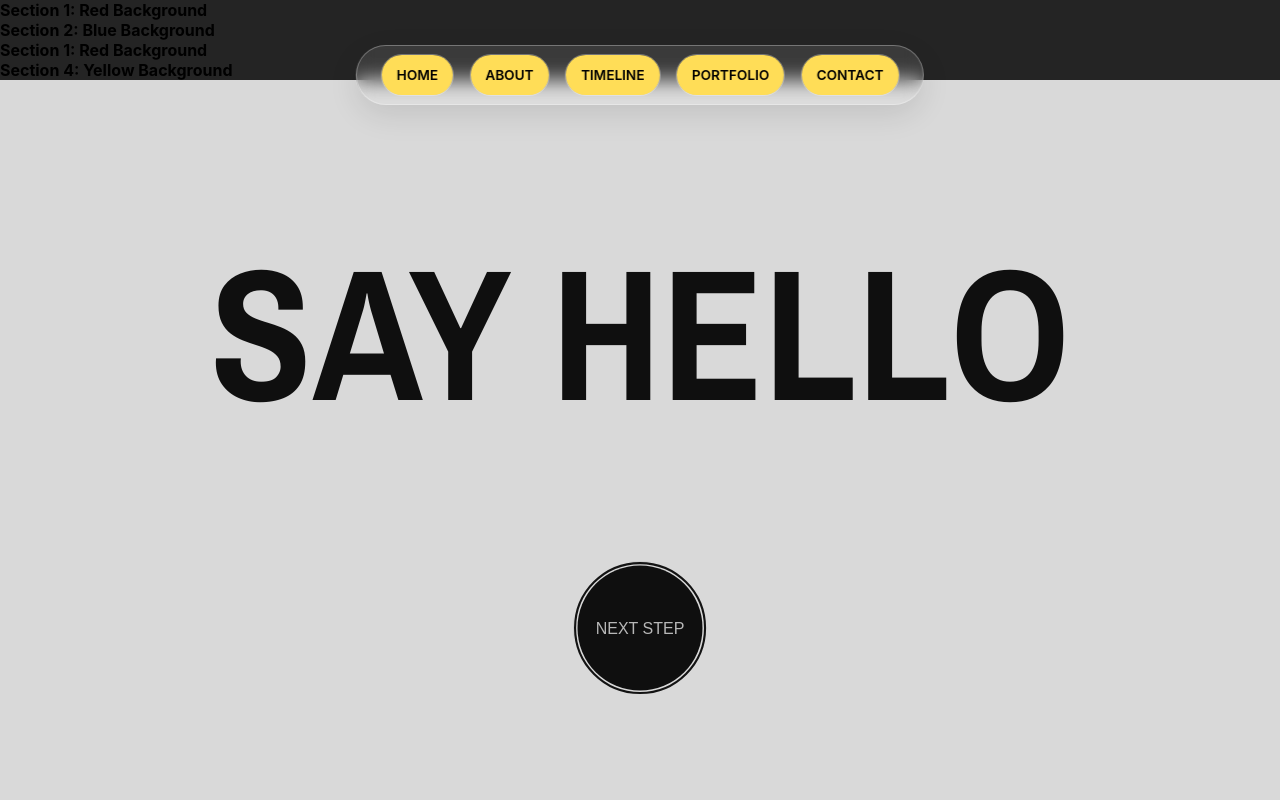
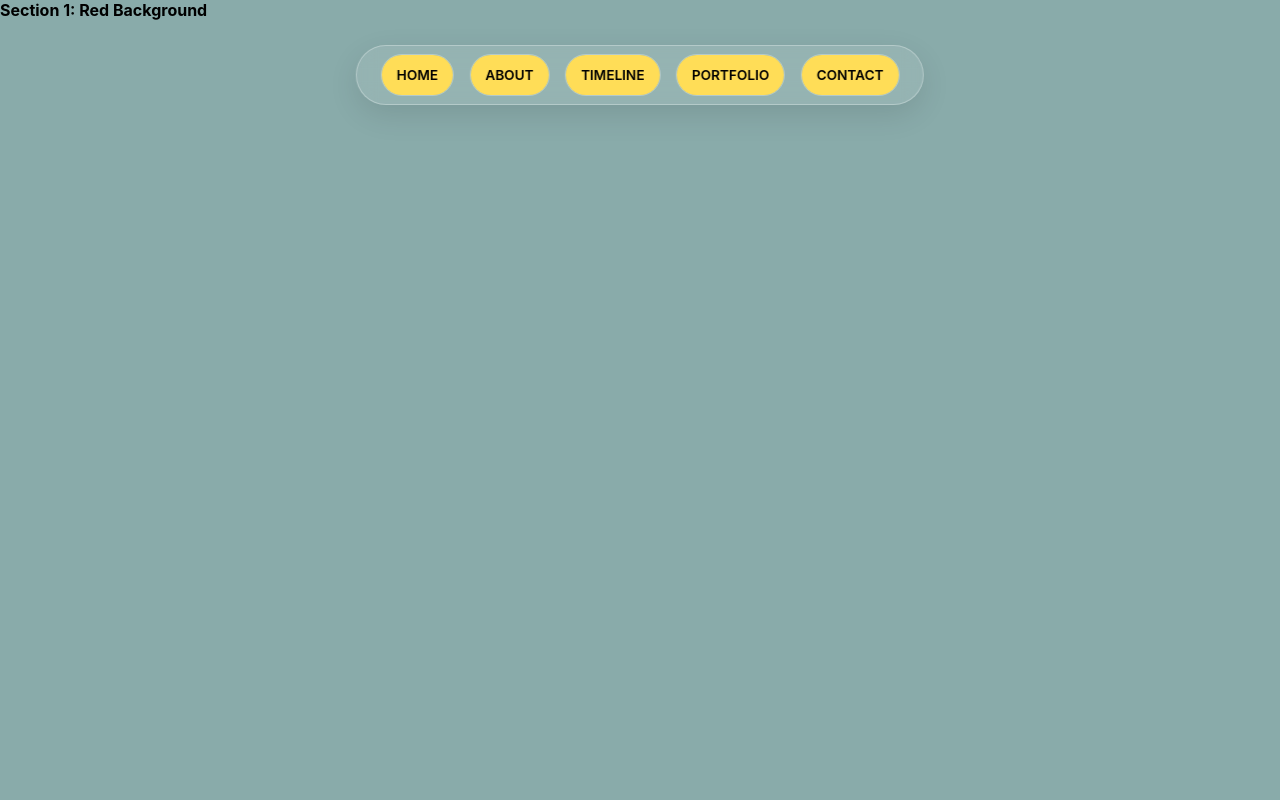
Before and after one commit to giterichub/eric-portfolio, a React (Vite) app: page / in a window 1280 px wide. Shown: the top 800 px of the page. Built offline with nearby package versions, Linux system fonts and the light colour scheme; a web font is replaced by a local one.

Commit message:
Created css file for intro-section

```diff
--- a/src/sections/Intro.tsx
+++ b/src/sections/Intro.tsx
@@ -1,4 +1,5 @@
 // Home.tsx
+import '../styles/intro.css';
 const Home = () => {
     return (
       <div id="home" className="section section1">
--- /dev/null
+++ b/src/styles/intro.css
@@ -0,0 +1,4 @@
+.section1{
+    background-color: #89abaa; /*#6f9b9a; #5ea7bf; #ccc0ab; #d31338; */
+    height: 100vh;
+}
```
